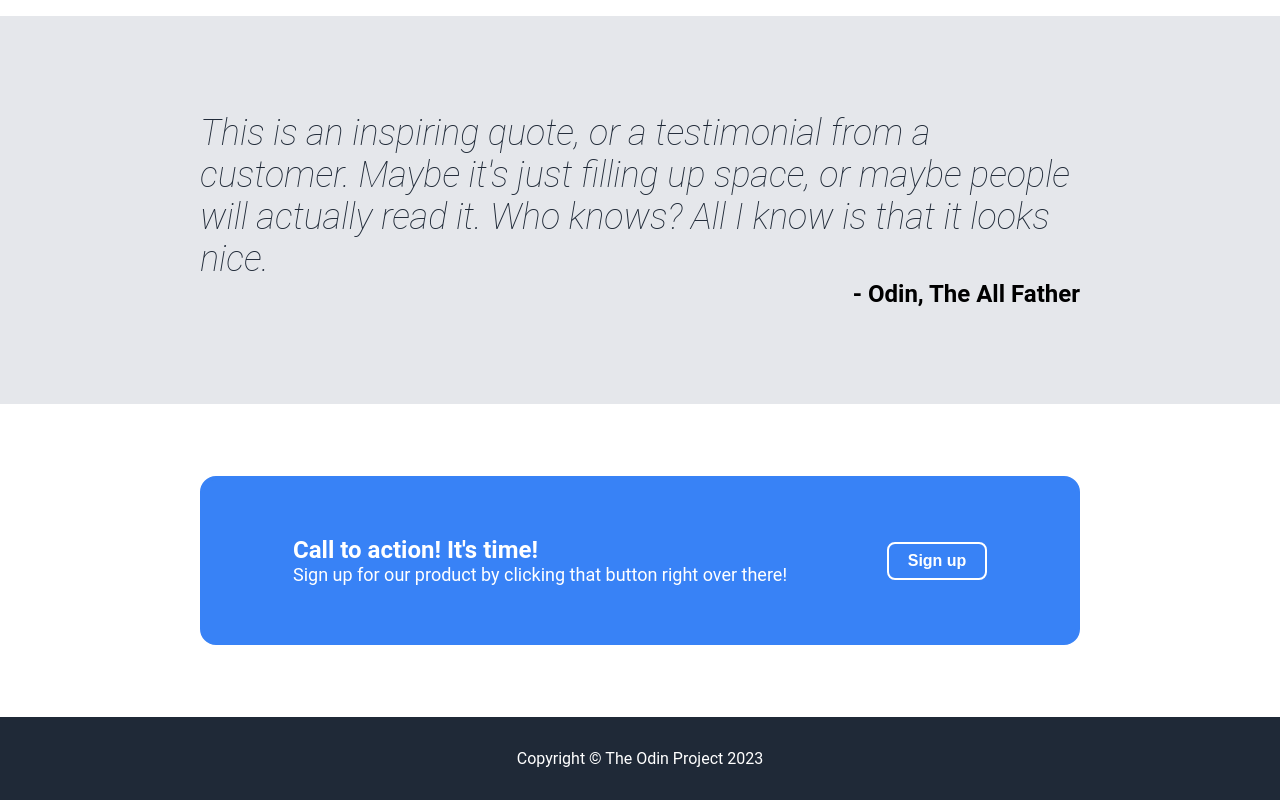
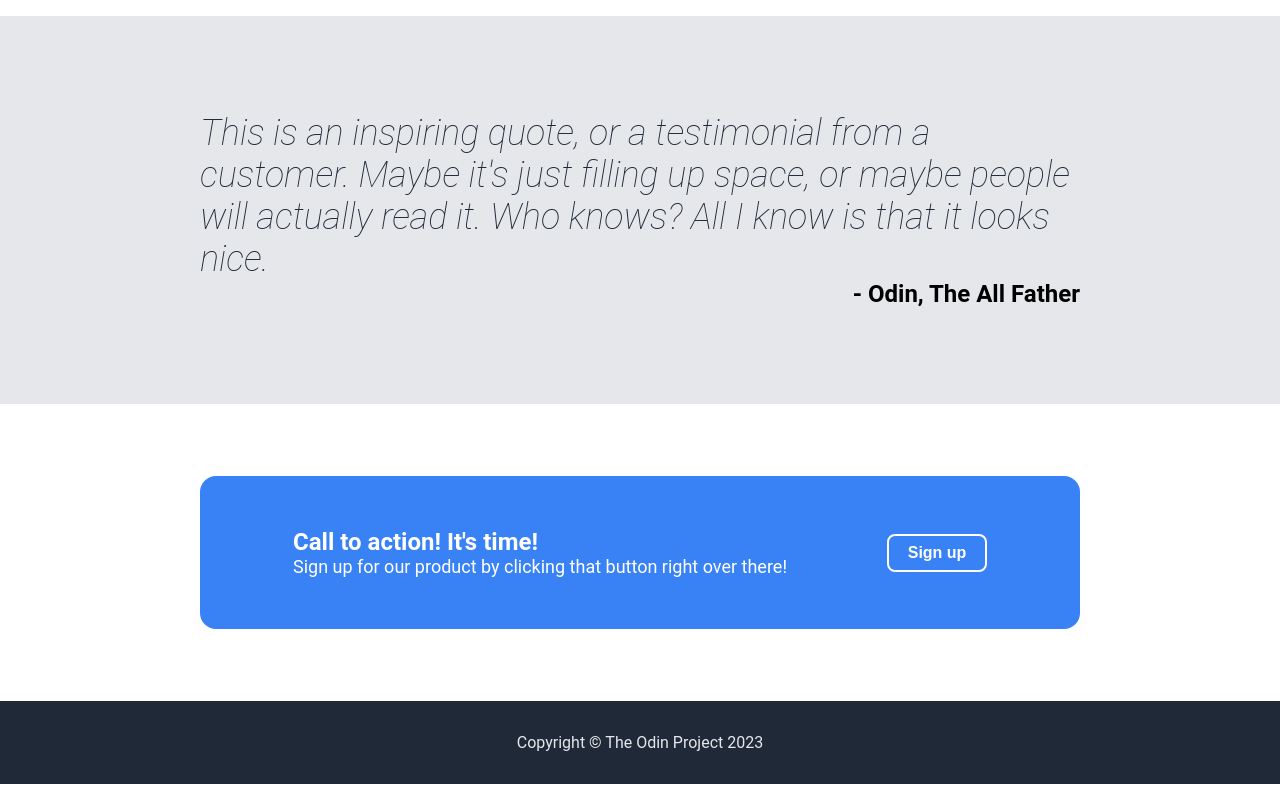
Before and after one commit to northsurapee/Odin_Landing_Page, a plain HTML site: page index.html in a window 1280 px wide. Shown: the part 998-1798 px from the top of the page. Drawn offline with Linux system fonts and the light colour scheme.

Commit message:
Edit some style of Landing Page

```diff
--- a/style.css
+++ b/style.css
@@ -35,6 +35,7 @@ body {
 }
 .header .links {
     /*positioning*/
+    cursor: pointer;
     display: flex;
     gap: 24px;
     list-style-type: none;
@@ -168,11 +169,13 @@ h2 {
 
 /*Section-4*/
 .section-4 {
+    /*positioning*/
     padding: 72px 200px;
 }
 
 .container {
-    padding: 56px 72px;
+    /*positioning*/
+    padding: 48px 72px;
     display: flex;
     gap: 100px;
     justify-content: center;
@@ -184,12 +187,14 @@ h2 {
 }
 
 strong {
+    /*styling*/
     color: white;
     font-size: 24px;
     font-weight: 900px;
 }
 
 .container .subtext {
+    /*styling*/
     color: white;
     font-size: 18px;
 }
@@ -209,11 +214,12 @@ strong {
 
 /*Section-5*/
 .section-5 {
+    /*positioning*/
     padding: 32px;
-    background-color: #1f2937;
-    color: white;
     display: flex;
     justify-content: center;
     align-items: center;
-
+    /*styling*/
+    background-color: #1f2937;
+    color: #E5E7Eb;;
 }
```
